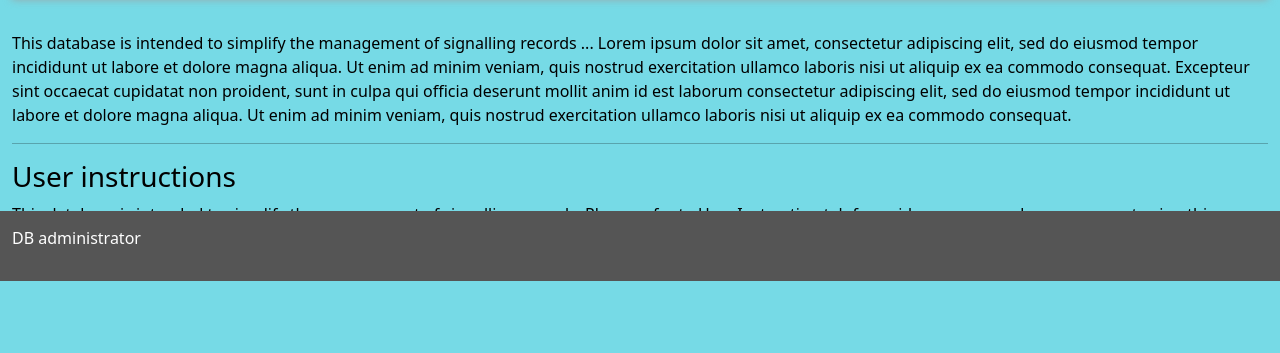
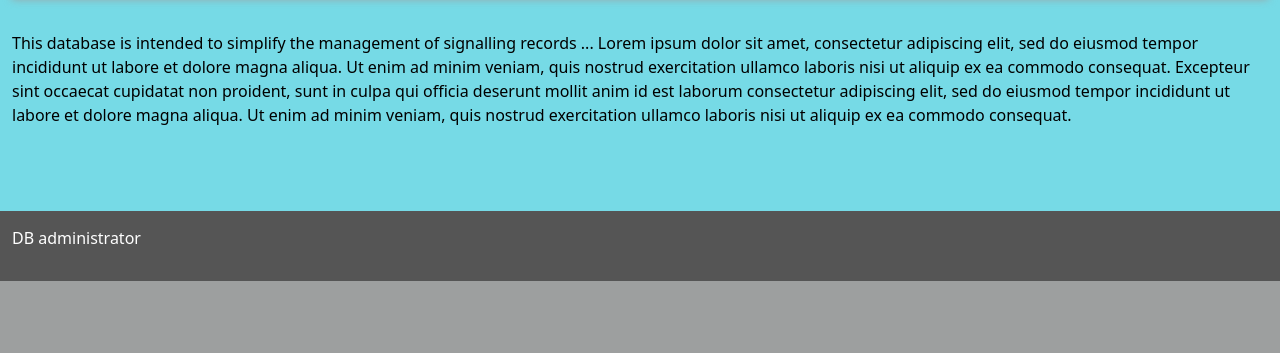
Before and after one commit to AlinaC71/newsigrecords, a Flask app: page / in a window 1280 px wide. Shown: the part 519-872 px from the top of the page. After the commit the page ends 800 px from the top, so only its background shows below. Run offline with Flask 3, Linux system fonts and the light colour scheme.

Commit message:
readme section edit and removed user intruction

```diff
--- a/sr/__init__.py
+++ b/sr/__init__.py
@@ -9,11 +9,11 @@ def create_app(test_config=None):
     # create and configure the app using the application factoru+y
     app = Flask(__name__, instance_relative_config=True)
 
-    # app.secret_key ='138b977ff08ed968ccf472dd3ae2dbbf'
+
     basedir = os.path.abspath(os.path.dirname(__file__))
     db_path = os.path.join(basedir, '..', 'database.db')  # goes up one level
 
-    # app.config['SQLALCHEMY_DATABASE_URI'] = f"sqlite:///{db_path}"
+
 
 
     app.config['SECRET_KEY'] = os.environ.get('SECRET_KEY', 'dev-fallback-key')
--- a/sr/general/templates/general/index.html
+++ b/sr/general/templates/general/index.html
@@ -45,10 +45,7 @@
       <br>
       <p>This database is intended to simplify the management of signalling records ...
           Lorem ipsum dolor sit amet, consectetur adipiscing elit, sed do eiusmod tempor incididunt ut labore et dolore magna aliqua. Ut enim ad minim veniam, quis nostrud exercitation ullamco laboris nisi ut aliquip ex ea commodo consequat. Excepteur sint occaecat cupidatat non proident, sunt in culpa qui officia deserunt mollit anim id est laborum consectetur adipiscing elit, sed do eiusmod tempor incididunt ut labore et dolore magna aliqua. Ut enim ad minim veniam, quis nostrud exercitation ullamco laboris nisi ut aliquip ex ea commodo consequat.</p>
-      <hr>
-      <h3>User instructions</h3>
-      <p>This database is intended to simplify the management of signalling records. Please refer to User Instruction tab for guidance on records management using this database.</p>
-      <hr>
+
     </div>
 
     <footer class="container-fluid text-center fixed-bottom">
```
Also changed, not shown: README.md.
